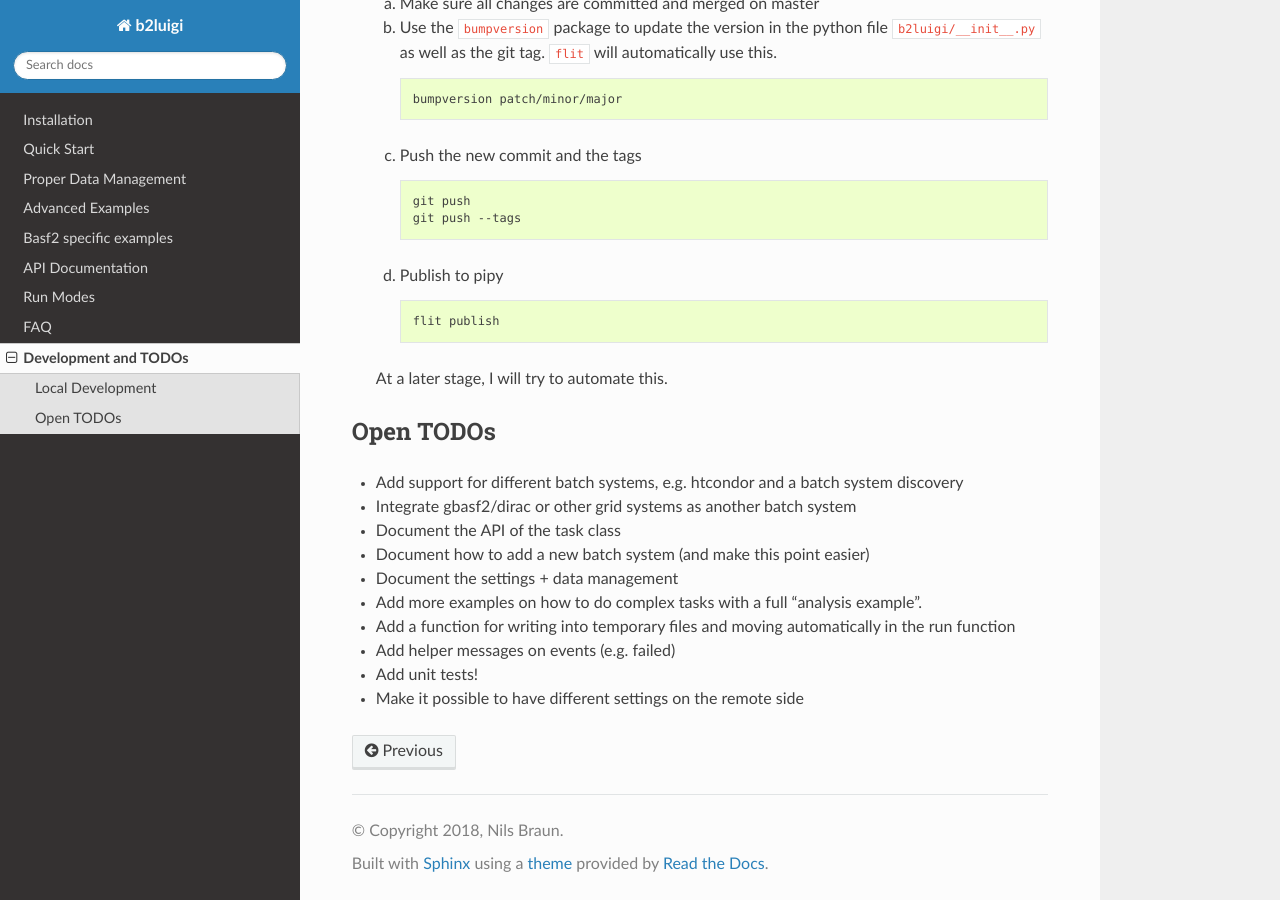
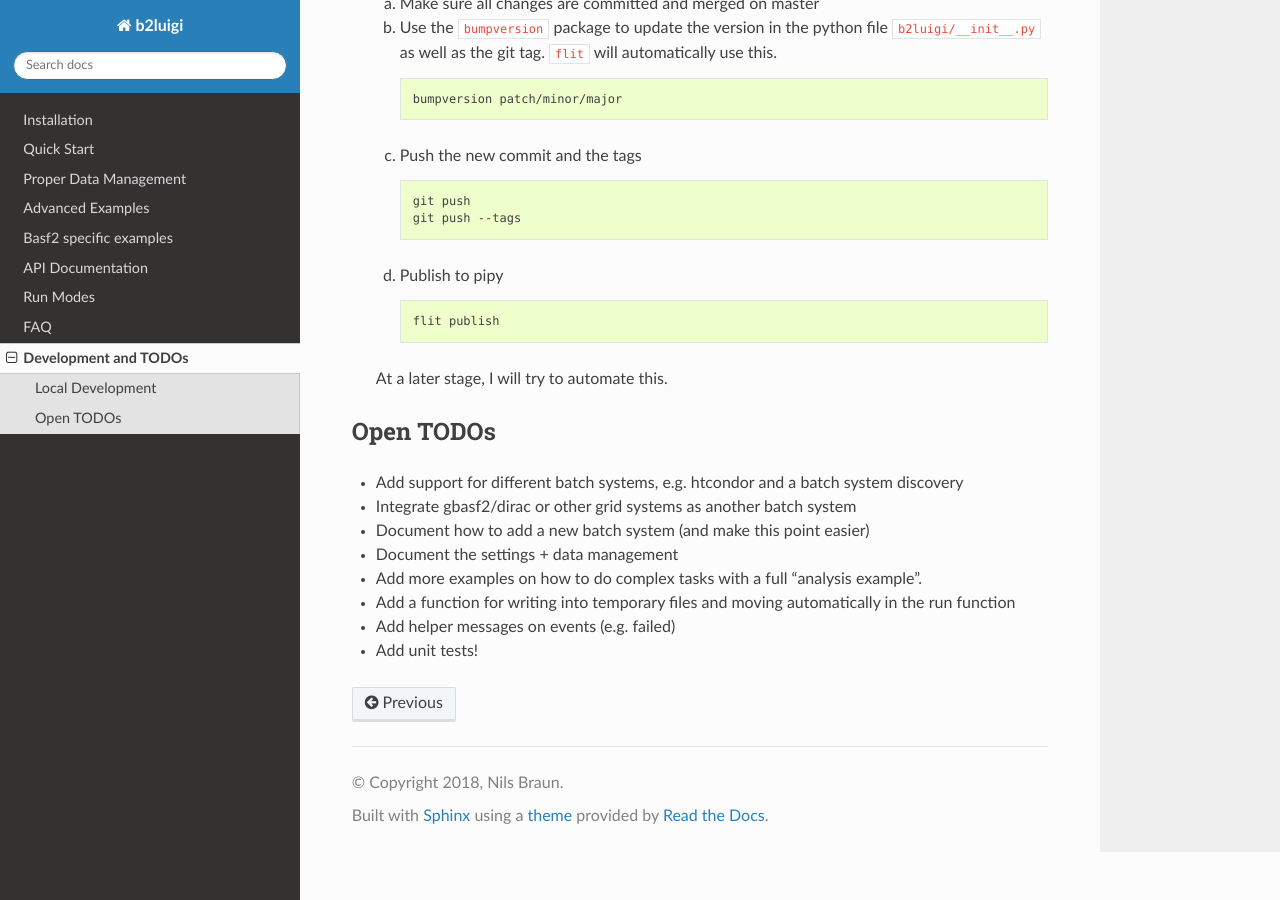
Before and after one commit to nils-braun/b2luigi, a Sphinx documentation site: the page built from docs/advanced/development.rst, in a window 1280 px wide and 900 px high, scrolled down 1087 px. Built offline with Sphinx 7.4.7 and the Read the Docs theme 2.0.0, drawn with Linux system fonts in a browser that asks for light colours.

Commit message:
Removed closed todos

```diff
--- a/docs/advanced/development.rst
+++ b/docs/advanced/development.rst
@@ -84,13 +84,11 @@ Open TODOs
 
 * Add support for different batch systems, e.g. htcondor and a batch system discovery
 * Integrate gbasf2/dirac or other grid systems as another batch system
-* Document the API of the task class
 * Document how to add a new batch system (and make this point easier)
 * Document the settings + data management
 * Add more examples on how to do complex tasks with a full "analysis example".
 * Add a function for writing into temporary files and moving automatically in the run function
 * Add helper messages on events (e.g. failed)
 * Add unit tests!
-* Make it possible to have different settings on the remote side
 
 .. _flit: https://pypi.org/project/flit/
```
